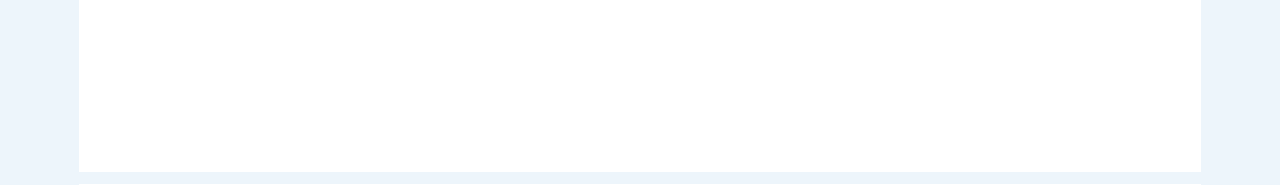
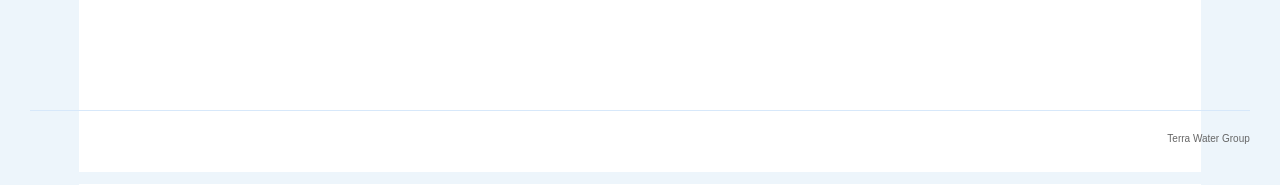
Before and after one commit to Arromanov1985/twg, a Python web app: template templates/client_kp.html in a window 1280 px wide. Shown: the part 622-807 px from the top of the page. Run offline with Jinja, Linux system fonts and the light colour scheme; the template is opened without the code that fills it, so the values that code supplies are empty.

Commit message:
Добавлен фирменный колонтитул TWG

```diff
--- a/templates/client_kp.html
+++ b/templates/client_kp.html
@@ -5,7 +5,7 @@
 <style>
 *{box-sizing:border-box}
 body{margin:0;background:#edf5fb;font-family:Arial,sans-serif;color:#102033}
-.page{width:297mm;min-height:210mm;margin:0 auto 12px;background:white;padding:8mm;overflow:hidden}
+.page{position:relative;width:297mm;min-height:210mm;margin:0 auto 12px;background:white;padding:8mm;overflow:hidden}
 .print-btn{background:#005bbb;color:white;border:0;border-radius:10px;padding:10px 18px;font-weight:800;margin-bottom:8px;cursor:pointer}
 .hero{display:grid;grid-template-columns:1.05fr .95fr;gap:18px;border:1px solid #d7e8fa;border-radius:24px;padding:14px;background:linear-gradient(135deg,#fff,#eaf6ff)}
 .logo img{height:70px;width:auto}
@@ -42,7 +42,29 @@
 .problem-title{color:#e03131}
 .solution-title{color:#005bbb}
 .result-title{color:#168a35}
+
+.page-footer{
+  position:absolute;
+  left:8mm;
+  right:8mm;
+  bottom:6mm;
+  height:12mm;
+  display:flex;
+  align-items:center;
+  justify-content:space-between;
+  border-top:1px solid #d7e8fa;
+  padding-top:3mm;
+}
+.page-footer img{
+  height:10mm;
+  width:auto;
+}
+.page-footer-text{
+  font-size:10px;
+  color:#666;
+}
 </style>
+
 </head>
 <body>
 
@@ -144,5 +166,13 @@
 </div>
 </div>
 
+
+<div class="page-footer">
+  <img src="{{ logo_uri }}">
+  <div class="page-footer-text">
+    Terra Water Group
+  </div>
+</div>
+
 </body>
 </html>
```
Also changed, not shown: templates/partner_kp.html (+31 -1 lines).
